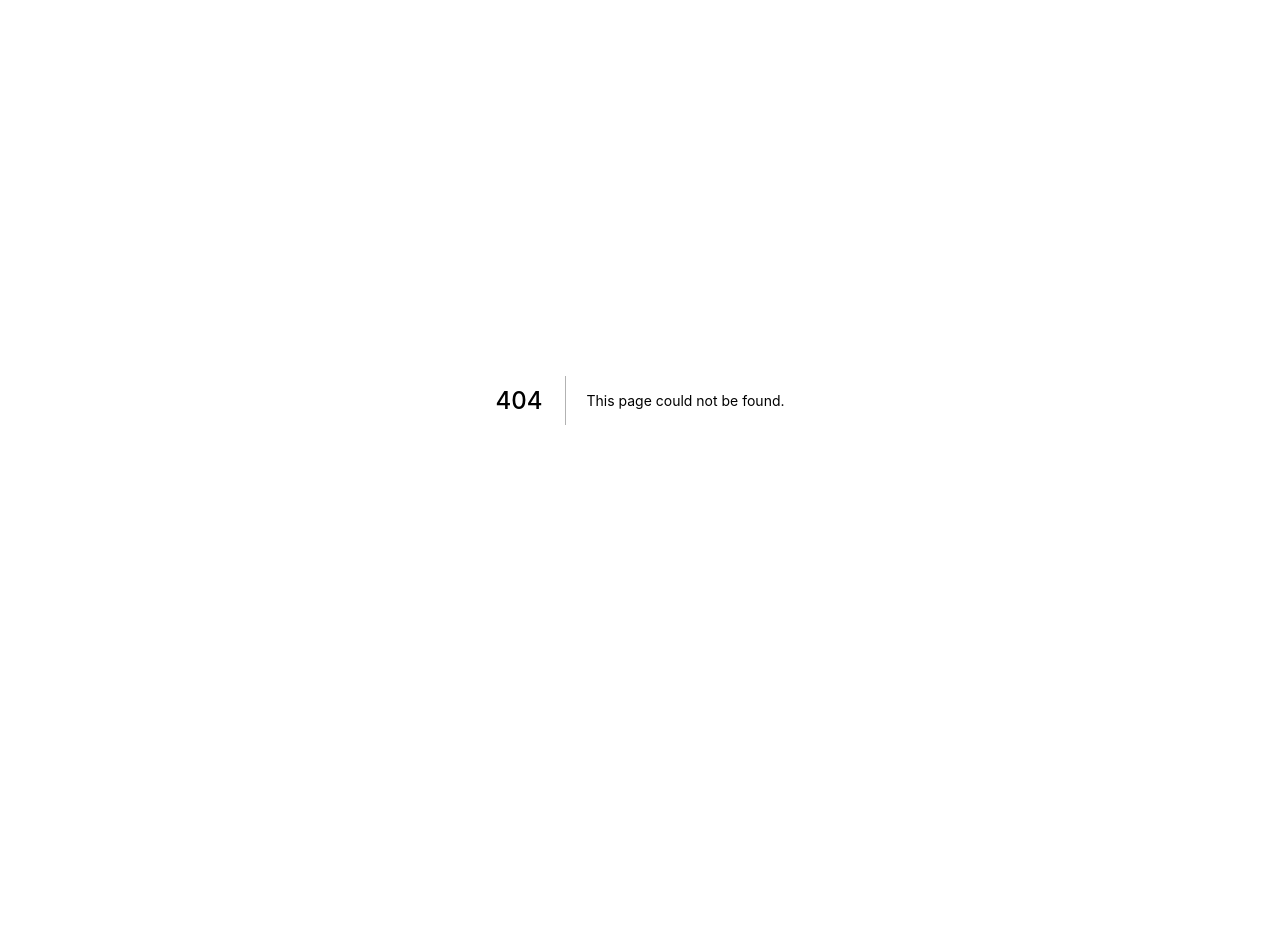
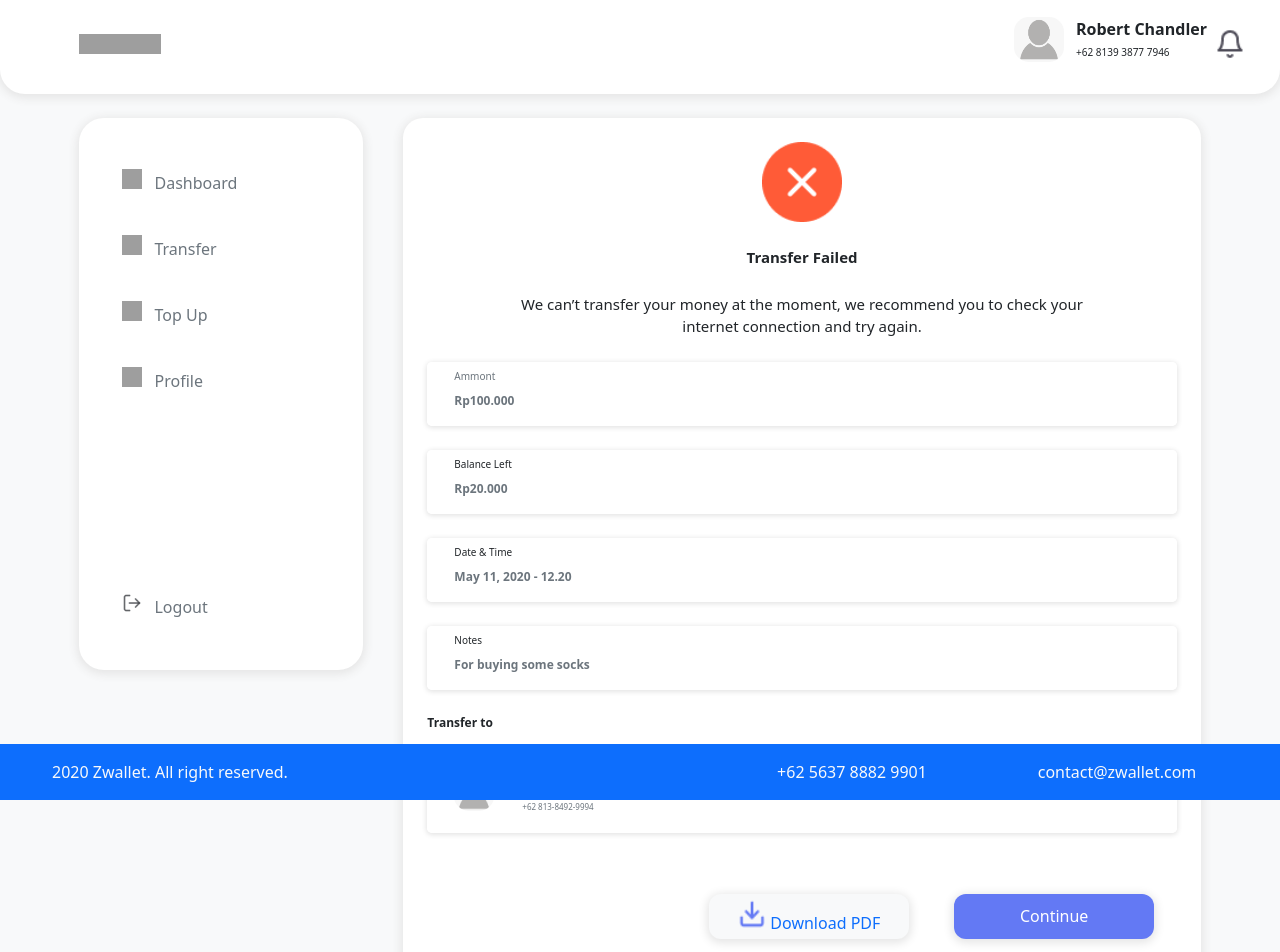
Before and after one commit to foldadjo/Z-Wallet, a Next.js app: page /transfer/status/1 in a window 1280 px wide. Before the commit this address had no page. Shown: the top 952 px of the page. Before the commit the page ends 800 px from the top, so only its background shows below. Built offline with nearby package versions, Linux system fonts and the light colour scheme; grey boxes are pictures that could not be loaded.

Commit message:
add slicing status

```diff
--- a/pages/dashboard/history.jsx
+++ b/pages/dashboard/history.jsx
@@ -108,6 +108,7 @@ function dashboard() {
               <b> -Rp149.000</b>
             </div>
           </div>
+          <br />
         </div>
       </div>
     </Layout>
--- a/pages/transfer/[id].jsx
+++ b/pages/transfer/[id]/index.jsx
@@ -1,5 +1,5 @@
 import React from "react";
-import Layout from "../../component/Layout/main";
+import Layout from "../../../component/Layout/main";
 import Image from "next/image";
 
 const board = {
--- a/pages/transfer/index.jsx
+++ b/pages/transfer/index.jsx
@@ -102,6 +102,7 @@ function dashboard() {
               </div>
             </div>
           </div>
+          <br />
         </div>
       </div>
     </Layout>
--- /dev/null
+++ b/pages/transfer/status/[bookingId].jsx
@@ -0,0 +1,131 @@
+import React from "react";
+import Layout from "../../../component/Layout/main";
+import Image from "next/image";
+
+const board = {
+  borderRadius: "20px",
+  boxShadow: "#E5E5E5 0px 2px 10px 2px",
+  padding: "5px",
+};
+
+const button = {
+  boxShadow: "#E5E5E5 0px 2px 10px 2px",
+  padding: "5px",
+  width: "200px",
+};
+
+function dashboard() {
+  return (
+    <Layout title="Dashboard">
+      <div>
+        <div className="bg-white text-dark p-4 pb-1 mb-5" style={board}>
+          <div className="d-flex justify-content-center">
+            <Image src={"/failed.png"} width={"80px"} height={"80px"} />
+          </div>
+          <div
+            className="d-flex justify-content-center m-4"
+            style={{ fontSize: "15px" }}
+          >
+            <b>Transfer Failed</b>
+          </div>
+          <div
+            className="d-flex text-center justify-content-center m-4"
+            style={{ fontSize: "15px" }}
+          >
+            We can’t transfer your money at the moment, we recommend you to
+            check your <br /> internet connection and try again.
+          </div>
+          <div className="text-muted d-flex content-card justify-content-between px-4 pt-1 mt-4">
+            <div className="row">
+              <div style={{ fontSize: "10px" }}>Ammont</div>
+              <div className="text-secondary my-2" style={{ fontSize: "12px" }}>
+                <b> Rp100.000 </b>
+              </div>
+            </div>
+          </div>
+          <div className="d-flex content-card justify-content-between px-4 pt-1 mt-4">
+            <div className="row">
+              <div style={{ fontSize: "10px" }}>Balance Left</div>
+              <div className="text-secondary my-2" style={{ fontSize: "12px" }}>
+                <b> Rp20.000 </b>
+              </div>
+            </div>
+          </div>
+          <div className="d-flex content-card justify-content-between px-4 pt-1 mt-4">
+            <div className="row">
+              <div style={{ fontSize: "10px" }}>Date & Time</div>
+              <div className="text-secondary my-2" style={{ fontSize: "12px" }}>
+                <b> May 11, 2020 - 12.20 </b>
+              </div>
+            </div>
+          </div>
+          <div className="d-flex content-card justify-content-between px-4 pt-1 mt-4">
+            <div className="row">
+              <div style={{ fontSize: "10px" }}>Notes</div>
+              <div className="text-secondary my-2" style={{ fontSize: "12px" }}>
+                <b> For buying some socks </b>
+              </div>
+            </div>
+          </div>
+          <br />
+          <div style={{ fontSize: "12px" }}>
+            <div>
+              <b>Transfer to</b>
+            </div>
+          </div>
+          <br />
+          <div className="d-flex justify-content-between px-4 pt-3 content-card">
+            <div className="row " style={{ height: "50px", width: "420px" }}>
+              <div className="col-1">
+                <div style={{ height: "50px", width: "40px" }}>
+                  <Image
+                    src={"/profile default.png"}
+                    width={"50px"}
+                    height={"45px"}
+                    style={{ borderRadius: "15px" }}
+                  />
+                </div>
+              </div>
+              <div
+                className="col-8"
+                style={{
+                  height: "50px",
+                  width: "220px",
+                  padding: "0 0 0 45px",
+                }}
+              >
+                <div style={{ fontSize: "12px" }}>
+                  <b>Samuel Suhi</b>
+                </div>
+                <div
+                  className="text-secondary my-2"
+                  style={{ fontSize: "8px" }}
+                >
+                  +62 813-8492-9994
+                </div>
+              </div>
+            </div>
+          </div>
+          <br />
+          <div className="d-flex justify-content-end">
+            <button
+              className="flex-row mainButton bg-light text-primary"
+              style={button}
+            >
+              <object>
+                <Image src={"/download.png"} width={"28px"} height={"30px"} />
+              </object>
+              {"  "}
+              <object> Download PDF </object>
+            </button>
+            <button className="mainButton" style={button}>
+              Continue
+            </button>
+          </div>
+        </div>
+      </div>
+    </Layout>
+  );
+}
+
+export default dashboard;
```
Also changed, not shown: pages/transfer/status.jsx (deleted), public/download.png (added), public/failed.png (added).
